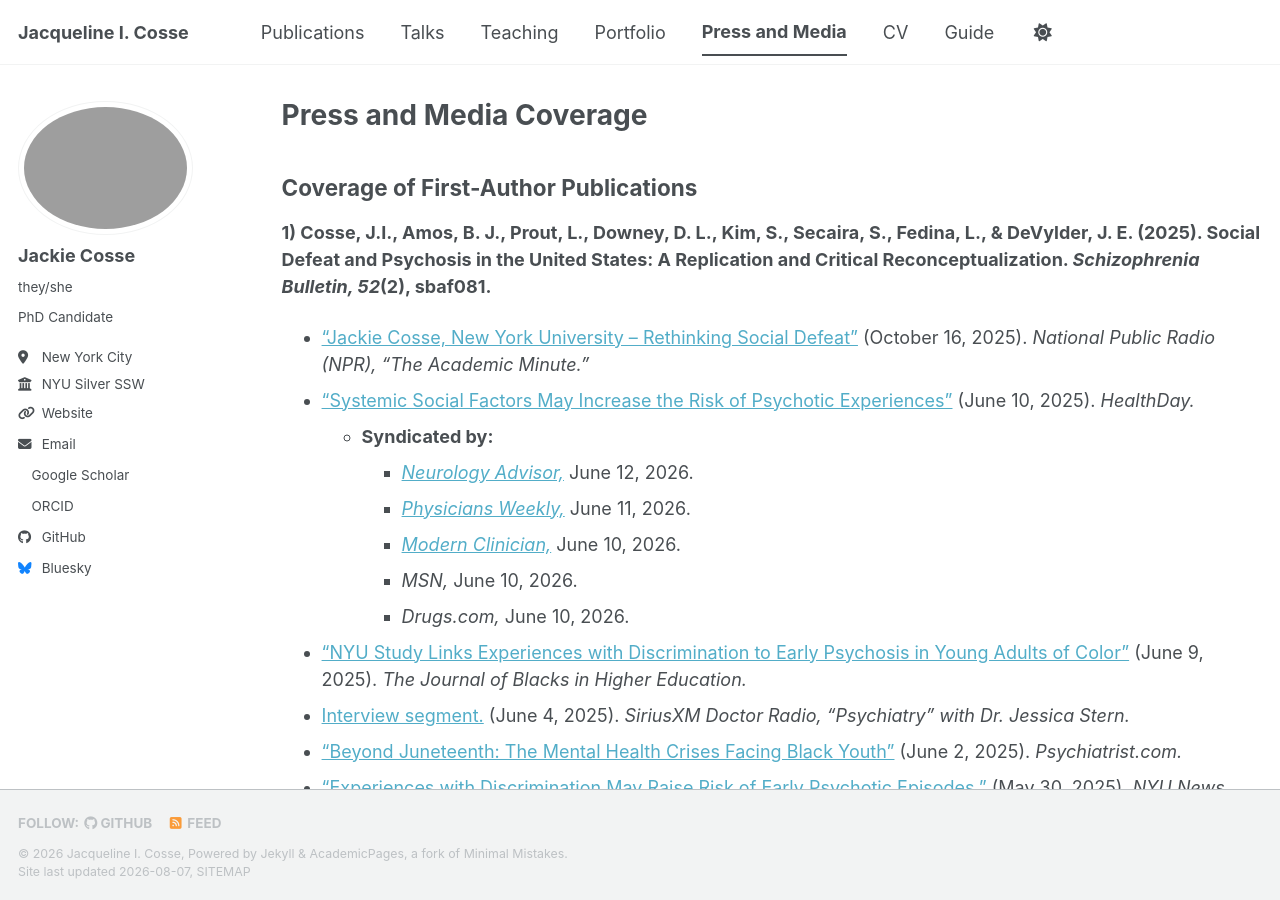
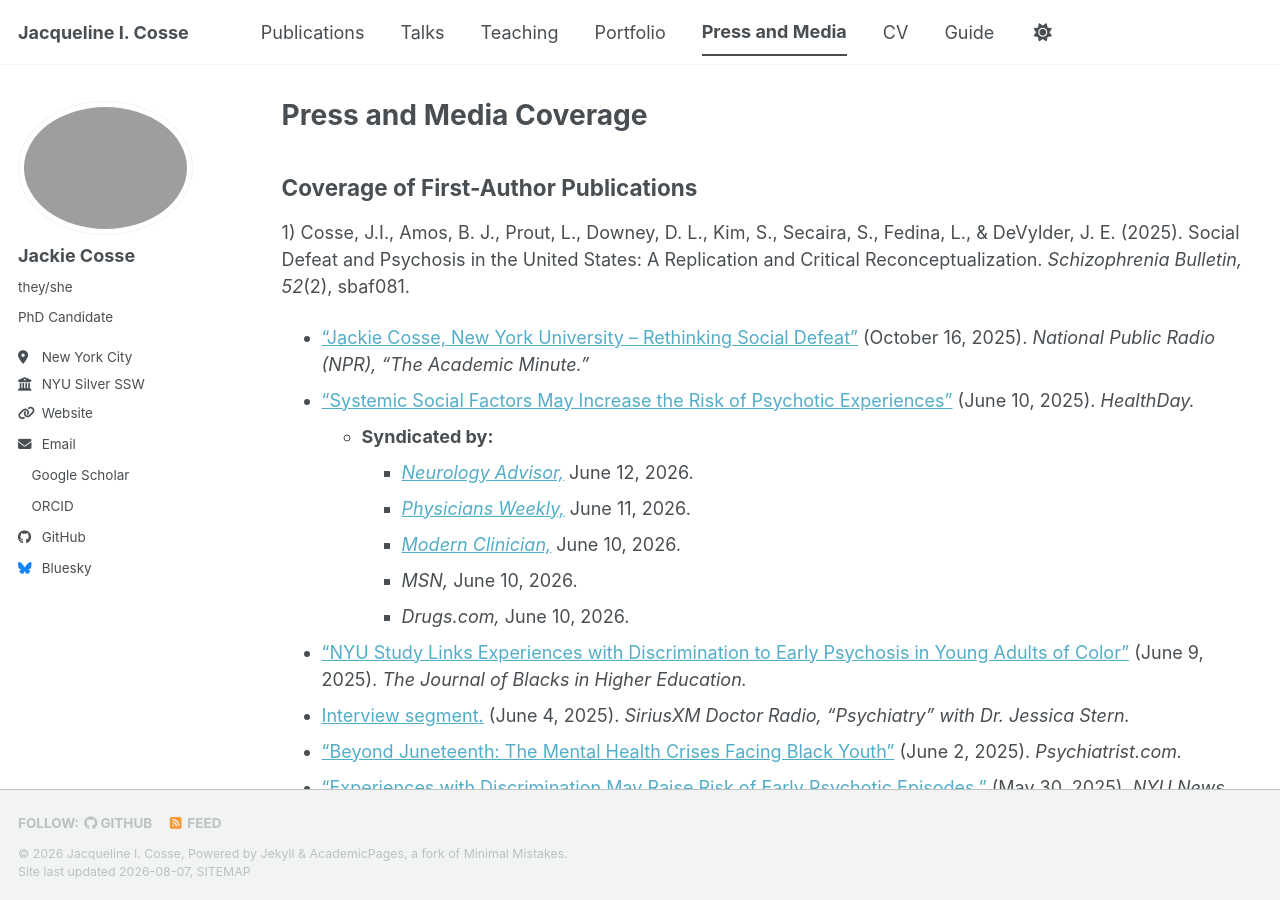
Before and after one commit to jackiecosse/jackiecosse.com, a Jekyll site: the page built from _pages/press.md, in a window 1280 px wide and 900 px high. Built offline with Jekyll 4.4.1, drawn with Linux system fonts in a browser that asks for light colours; a style sheet for code colours, icons or effects is not loaded.

Commit message:
Update press.md

```diff
--- a/_pages/press.md
+++ b/_pages/press.md
@@ -10,7 +10,7 @@
 {% include base_path %}
 
 ## Coverage of First-Author Publications
-<b>1) Cosse, J.I., Amos, B. J., Prout, L., Downey, D. L., Kim, S., Secaira, S., Fedina, L., & DeVylder, J. E. (2025). Social Defeat and Psychosis in the United States: A Replication and Critical Reconceptualization. _Schizophrenia Bulletin, 52_(2), sbaf081.</b>
+1) Cosse, J.I., Amos, B. J., Prout, L., Downey, D. L., Kim, S., Secaira, S., Fedina, L., & DeVylder, J. E. (2025). Social Defeat and Psychosis in the United States: A Replication and Critical Reconceptualization. _Schizophrenia Bulletin, 52_(2), sbaf081.
   - [“Jackie Cosse, New York University – Rethinking Social Defeat”](https://www.npr.org/player/embed/fis-564572329-3937612d0077a23652a5bac638abc529/fis-564572329-3937612d0077a23652a5bac638abc529-enclosure-audio) (October 16, 2025). _National Public Radio (NPR), “The Academic Minute.”_
   - [“Systemic Social Factors May Increase the Risk of Psychotic Experiences”](https://www.healthday.com/healthpro-news/mental-health/systemic-social-factors-may-increase-the-risk-of-psychotic-experiences) (June 10, 2025). _HealthDay._
     - **Syndicated by:**
@@ -25,7 +25,7 @@
   - [“Experiences with Discrimination May Raise Risk of Early Psychotic Episodes.”](https://www.nyu.edu/about/news-publications/news/2025/may/experiences-with-discrimination-may-raise-risk-of-psychotic-epis.html) (May 30, 2025). _NYU News._
     - **Distributed by:** [_EurekaAlert!_](https://www.eurekalert.org/news-releases/1085709) American Association for the Advancement of Science (AAAS)
 
-<b>2) Cosse, J., Hudson, K., & Romanelli, M. (2024). Medicine, access, spirit, and survival: An intersectional look at concepts of health among a diverse sample of LGBTQ adults. _SSM-Qualitative Research in Health, 5,_ 100395.</b>
+2) Cosse, J., Hudson, K., & Romanelli, M. (2024). Medicine, access, spirit, and survival: An intersectional look at concepts of health among a diverse sample of LGBTQ adults. _SSM-Qualitative Research in Health, 5,_ 100395.
   - [“PhD Student Jackie Cosse Receives APHA Research Award.”](https://socialwork.nyu.edu/news/2023/jackie-cosse-apha-award.html) (Nov 9, 2023). _NYU Silver Newsroom._
   - [“An intersectional look at concepts of health among a diverse sample of LGBTQ adults.”](https://gss.news.fordham.edu/faculty/an-intersectional-look-at-concepts-of-health-among-a-diverse-sample-of-lgbtq-adults/) (February 2, 2024). _Fordham GSS News._
 
```
